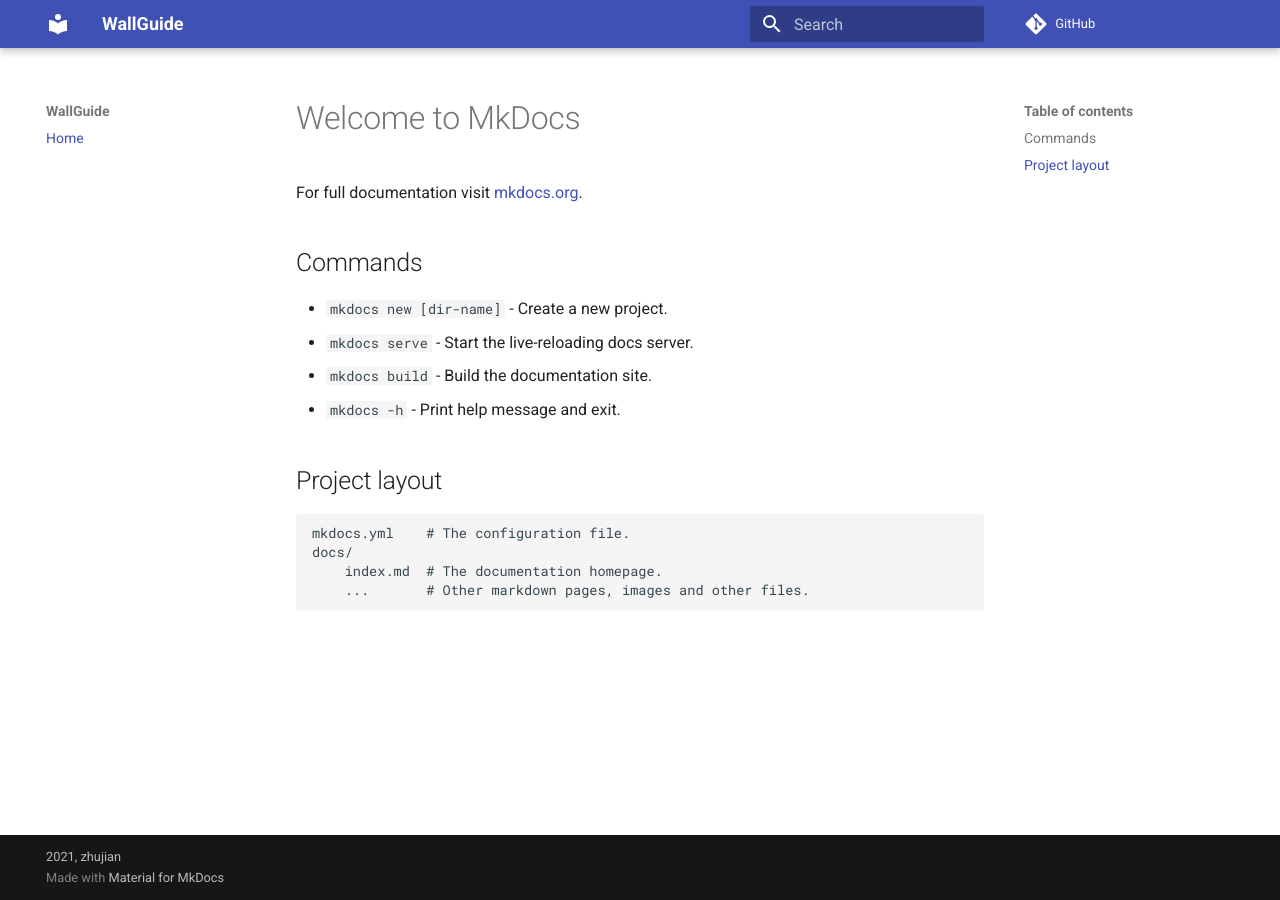
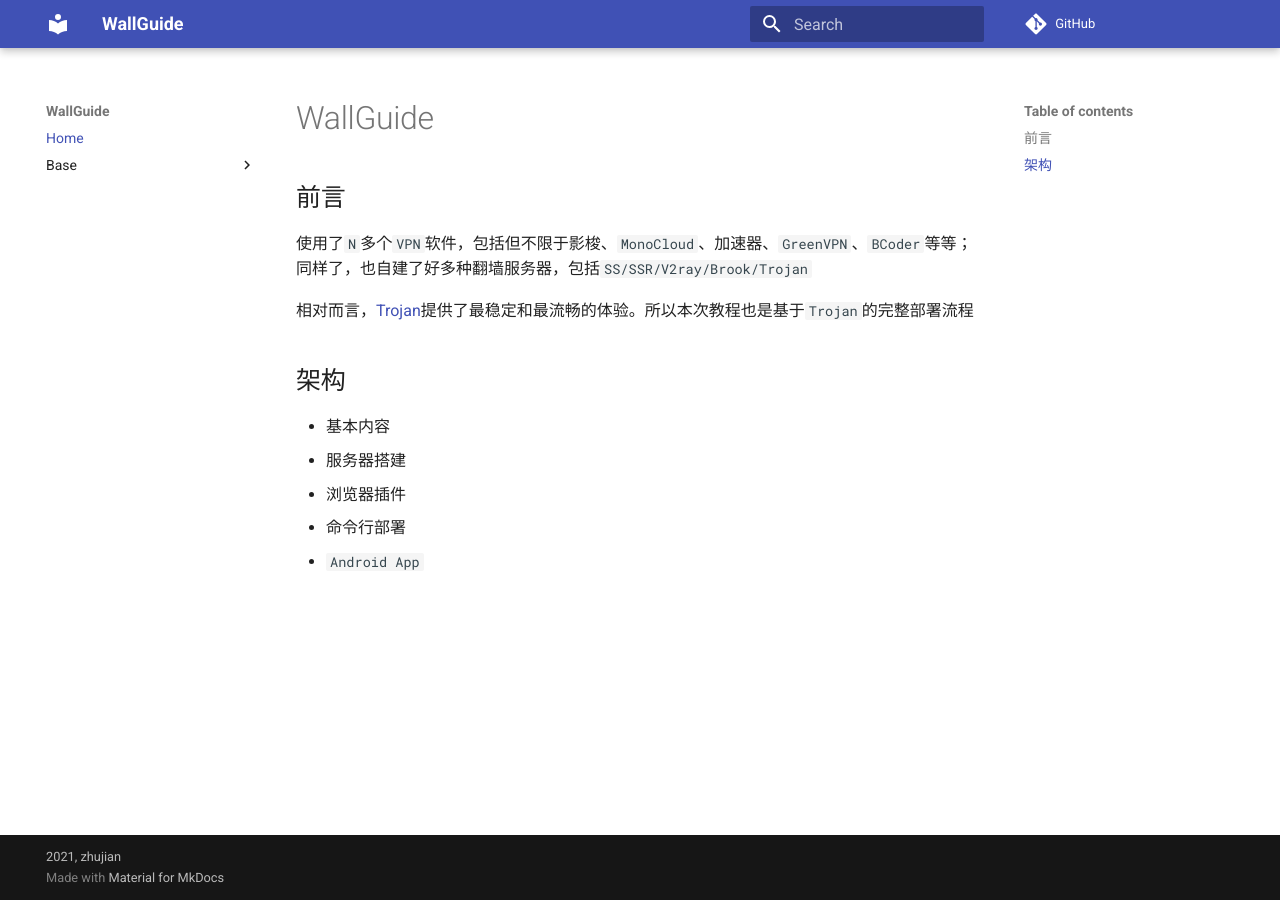
Before and after one commit to ZJDoc/WallGuide, an MkDocs documentation site: the page built from docs/index.md, in a window 1280 px wide. Built offline with MkDocs 1.6.1 and Material for MkDocs 9.7.7, drawn with Linux system fonts in a browser that asks for light colours; comment, search, counter and statistics services are not loaded.

Commit message:
docs(about): add

```diff
--- a/docs/index.md
+++ b/docs/index.md
@@ -1,17 +1,15 @@
-# Welcome to MkDocs
+# WallGuide
 
-For full documentation visit [mkdocs.org](https://www.mkdocs.org).
+## 前言
 
-## Commands
+使用了`N`多个`VPN`软件，包括但不限于影梭、`MonoCloud`、加速器、`GreenVPN`、`BCoder`等等；同样了，也自建了好多种翻墙服务器，包括`SS/SSR/V2ray/Brook/Trojan`
 
-* `mkdocs new [dir-name]` - Create a new project.
-* `mkdocs serve` - Start the live-reloading docs server.
-* `mkdocs build` - Build the documentation site.
-* `mkdocs -h` - Print help message and exit.
+相对而言，[Trojan](https://trojan-gfw.github.io/trojan/)提供了最稳定和最流畅的体验。所以本次教程也是基于`Trojan`的完整部署流程
 
-## Project layout
+## 架构
 
-    mkdocs.yml    # The configuration file.
-    docs/
-        index.md  # The documentation homepage.
-        ...       # Other markdown pages, images and other files.
+* 基本内容
+* 服务器搭建
+* 浏览器插件
+* 命令行部署
+* `Android App`
--- a/mkdocs.yml
+++ b/mkdocs.yml
@@ -38,3 +38,8 @@ extra_javascript:
 # 导航
 nav:
     - Home: index.md
+    - Base:
+        - 什么是VPS: about/什么是VPS.md
+        - 如何测速: about/如何测速.md
+        - 如何加速: about/如何加速.md
+        - 如何判断ip或端口被封: about/如何判断ip或端口被封.md
```
Also changed, not shown: docs/about/什么是VPS.md (added, +42 -0 lines), docs/about/如何判断ip或端口被封.md (added, +116 -0 lines), docs/about/如何加速.md (added, +62 -0 lines), docs/about/如何测速.md (added, +93 -0 lines), docs/about/imgs/test-climb/google.png (added), docs/about/imgs/test-climb/ping-online.png (added), docs/about/imgs/test-climb/port-online-2.png (added), docs/about/imgs/test-climb/port-online.png (added), docs/about/imgs/test-climb/telnet-port.png (added), docs/about/imgs/test-climb/vultr.png (added).
